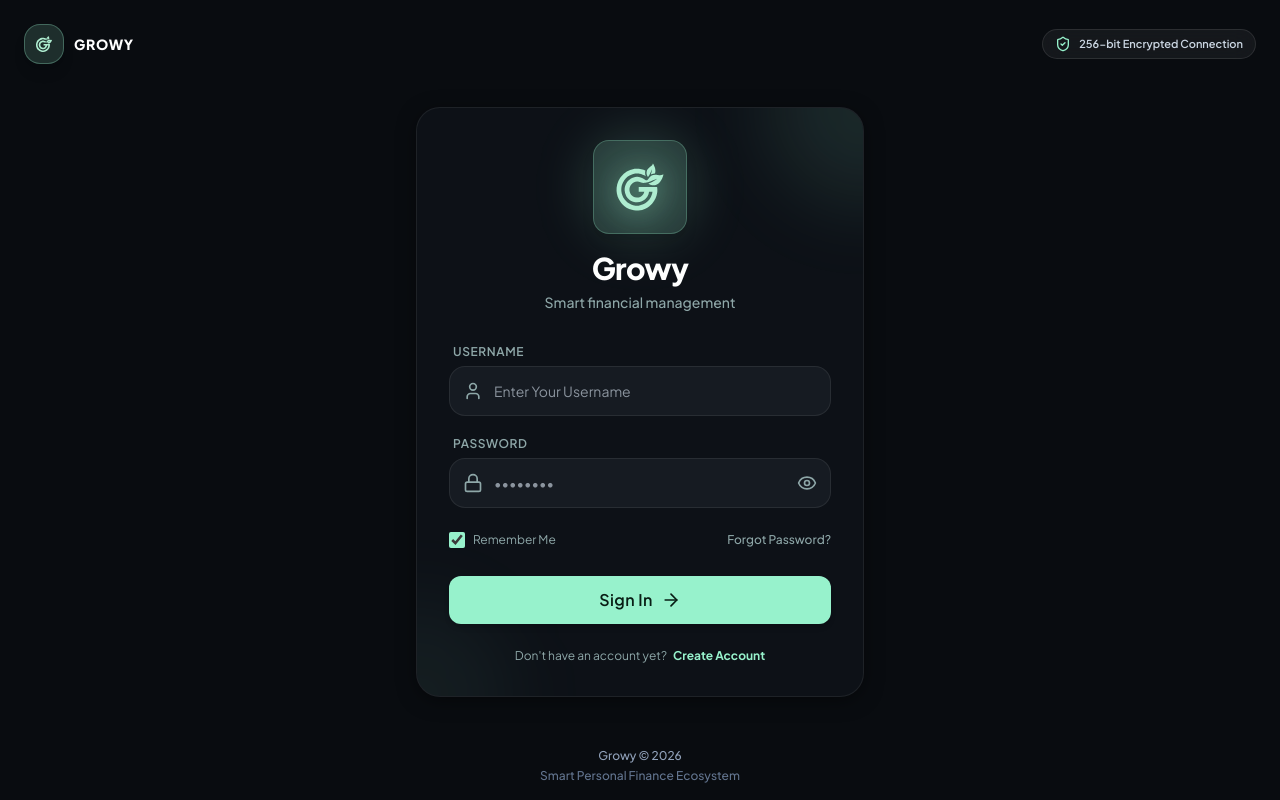
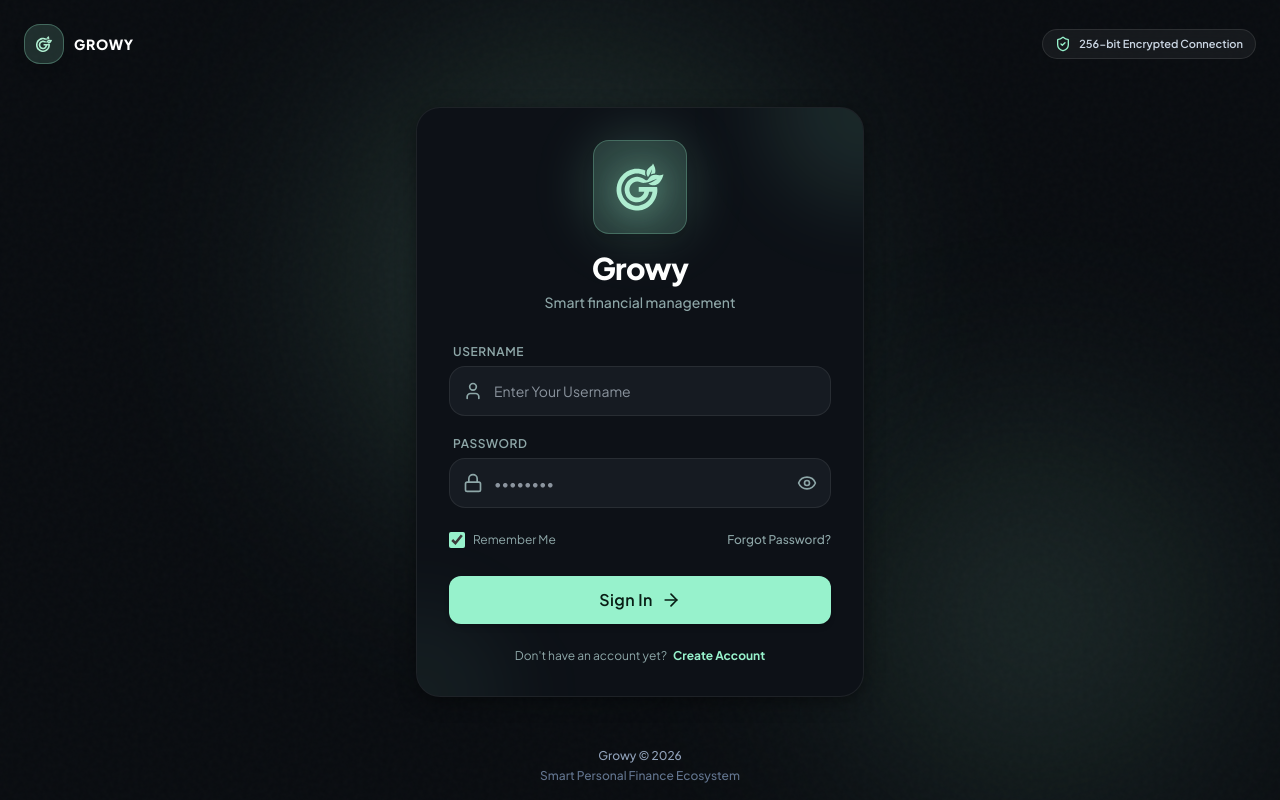
Before and after one commit to simporatech/Growy, a React (Vite) app: page / in a window 1280 px wide. Built offline with nearby package versions, Linux system fonts and the light colour scheme; no server answers; the database is empty.

Commit message:
fix(ui): boost ambient glow opacity, correct z-index layering, and ensure smooth continuous motion

```diff
--- a/src/components/AmbientBackground.jsx
+++ b/src/components/AmbientBackground.jsx
@@ -2,22 +2,33 @@ import React from 'react';
 
 /**
  * AmbientBackground Component
- * Hardware-accelerated GPU orbs with SVG fractal dithering noise texture
- * to eliminate color banding, pixelation, and dark gradient stepping on high-resolution displays.
+ * Boosted hardware-accelerated ambient glow orbs linked to active theme accent.
+ * Configured with z-0 and organic continuous motion.
  */
 export default function AmbientBackground() {
+  const accentColor = 'var(--accent, #97F2CC)';
+
   return (
-    <div className="fixed inset-0 overflow-hidden pointer-events-none -z-10 bg-[#090C10]">
-      {/* Orbe 1: Superior Izquierda/Centro */}
-      <div className="glow-orb-1" />
+    <div className="fixed inset-0 pointer-events-none overflow-hidden z-0">
+      {/* Orbe Principal Superior */}
+      <div
+        className="absolute -top-[10%] left-[15%] w-[650px] h-[650px] rounded-full blur-[100px] opacity-25 animate-ambient-slow pointer-events-none"
+        style={{
+          background: `radial-gradient(circle, ${accentColor} 0%, transparent 65%)`,
+          willChange: 'transform'
+        }}
+      />
 
-      {/* Orbe 2: Inferior Derecha */}
-      <div className="glow-orb-2" />
+      {/* Orbe Secundario Inferior */}
+      <div
+        className="absolute top-[45%] -right-[5%] w-[550px] h-[550px] rounded-full blur-[110px] opacity-20 animate-ambient-reverse pointer-events-none"
+        style={{
+          background: `radial-gradient(circle, ${accentColor} 0%, transparent 65%)`,
+          willChange: 'transform'
+        }}
+      />
 
-      {/* Orbe 3: Centro Izquierda */}
-      <div className="glow-orb-3" />
-
-      {/* Textura de Dithering Anti-Banding (Ruido SVG inline sin peticiones de red) */}
+      {/* Textura sutil de dithering anti-banding */}
       <div
         className="absolute inset-0 opacity-[0.025] mix-blend-overlay pointer-events-none"
         style={{
--- a/src/index.css
+++ b/src/index.css
@@ -166,64 +166,24 @@ html, body, #root {
   isolation: isolate;
 }
 
-@keyframes floatSlow {
+@keyframes ambientSlow {
   0% { transform: translate3d(0, 0, 0) scale(1); }
-  50% { transform: translate3d(60px, 40px, 0) scale(1.1); }
-  100% { transform: translate3d(-40px, 80px, 0) scale(0.95); }
+  50% { transform: translate3d(80px, 50px, 0) scale(1.12); }
+  100% { transform: translate3d(-50px, 90px, 0) scale(0.95); }
 }
 
-@keyframes floatSlowReverse {
+@keyframes ambientReverse {
   0% { transform: translate3d(0, 0, 0) scale(1); }
-  50% { transform: translate3d(-50px, -30px, 0) scale(1.05); }
-  100% { transform: translate3d(30px, -60px, 0) scale(0.9); }
+  50% { transform: translate3d(-70px, -40px, 0) scale(1.08); }
+  100% { transform: translate3d(40px, -70px, 0) scale(0.92); }
 }
 
-.glow-orb-1 {
-  position: absolute;
-  top: -10%;
-  left: 20%;
-  width: 600px;
-  height: 600px;
-  border-radius: 50%;
-  background: radial-gradient(circle, var(--accent, #97F2CC) 0%, transparent 70%);
-  opacity: 0.12;
-  filter: blur(120px);
-  animation: floatSlow 24s ease-in-out infinite alternate;
-  will-change: transform;
-  transform: translate3d(0, 0, 0);
-  pointer-events: none;
+.animate-ambient-slow {
+  animation: ambientSlow 18s ease-in-out infinite alternate;
 }
 
-.glow-orb-2 {
-  position: absolute;
-  bottom: 5%;
-  right: 15%;
-  width: 500px;
-  height: 500px;
-  border-radius: 50%;
-  background: radial-gradient(circle, var(--accent, #97F2CC) 0%, transparent 70%);
-  opacity: 0.08;
-  filter: blur(140px);
-  animation: floatSlowReverse 30s ease-in-out infinite alternate;
-  will-change: transform;
-  transform: translate3d(0, 0, 0);
-  pointer-events: none;
-}
-
-.glow-orb-3 {
-  position: absolute;
-  top: 40%;
-  left: -5%;
-  width: 450px;
-  height: 450px;
-  border-radius: 50%;
-  background: radial-gradient(circle, var(--accent, #97F2CC) 0%, transparent 70%);
-  opacity: 0.06;
-  filter: blur(130px);
-  animation: floatSlow 28s ease-in-out infinite alternate-reverse;
-  will-change: transform;
-  transform: translate3d(0, 0, 0);
-  pointer-events: none;
+.animate-ambient-reverse {
+  animation: ambientReverse 22s ease-in-out infinite alternate;
 }
 
 .growy-card-hover {
```
